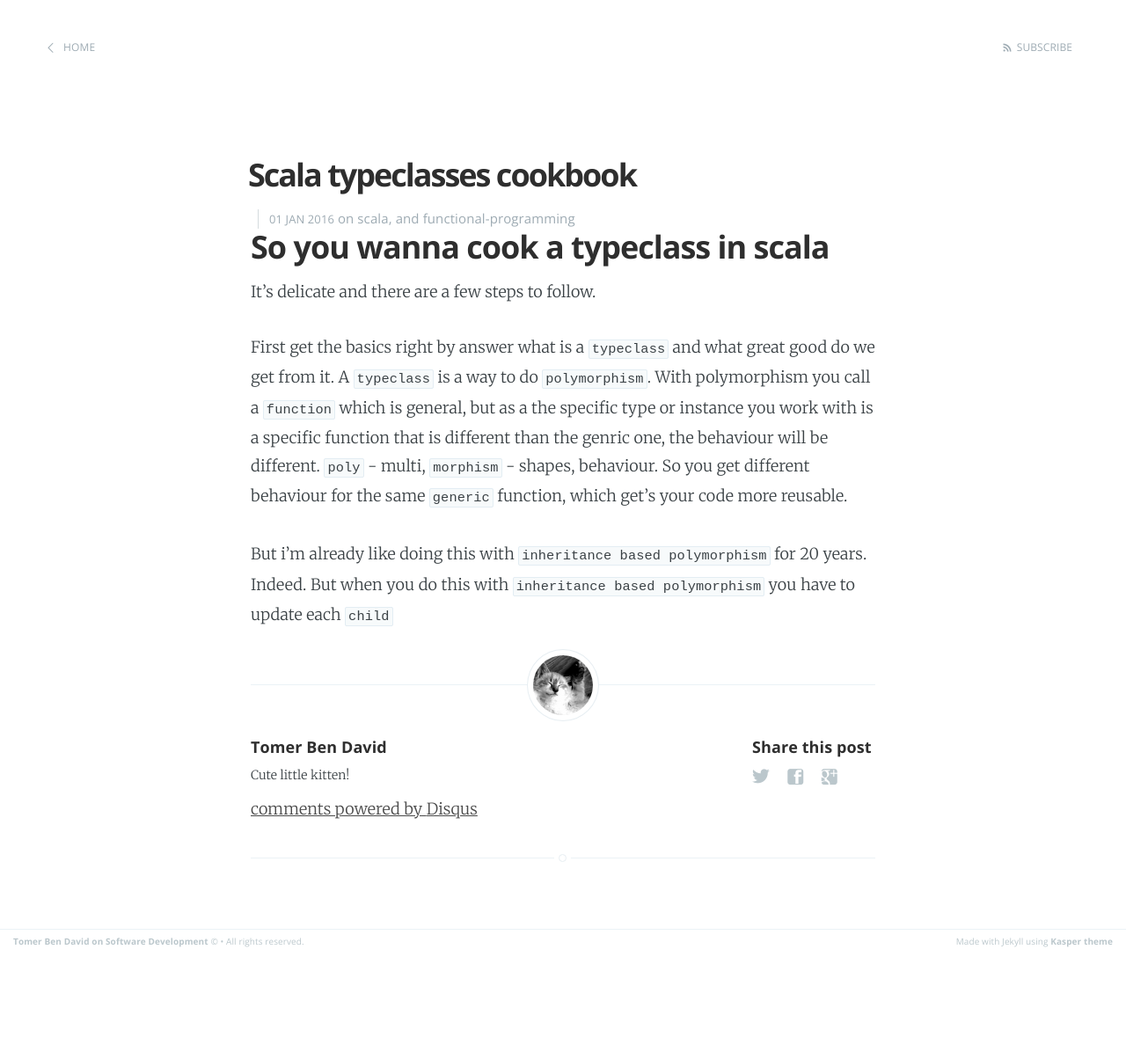
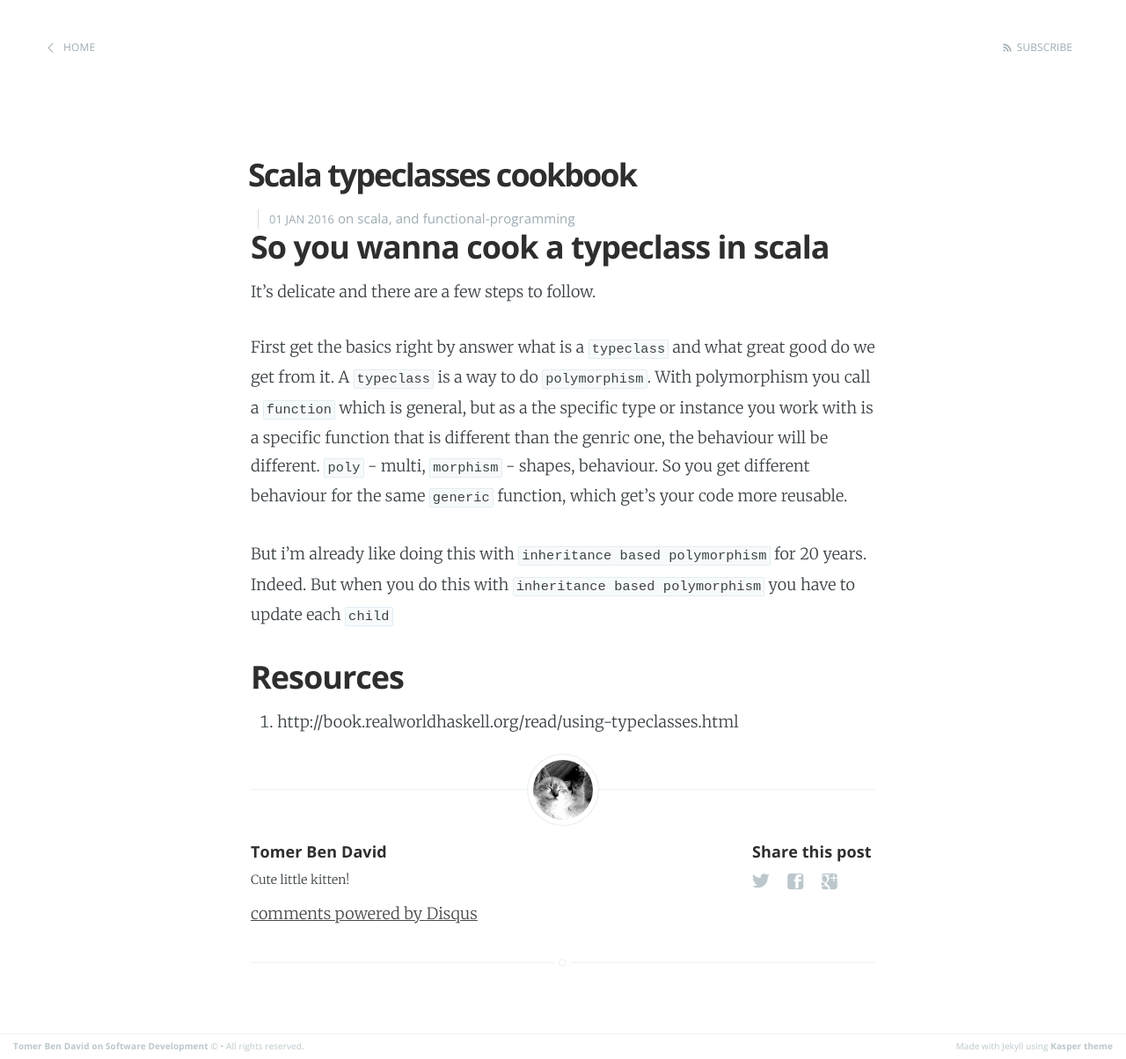
Before and after one commit to tomer-ben-david/tomer-ben-david.github.io.jekyll, a Jekyll site: the page built from _posts/2016/2016-01-01-scala-typeclasses-cookbook.md, in a window 1280 px wide. Shown: the whole page at 88% size. Built offline with Jekyll 4.4.1, drawn with Linux system fonts in a browser that asks for light colours; Markdown is read by kramdown in place of the engine named in the settings; comment, search, counter and statistics services are not loaded; before the commit the page ends 1085 px from its top, so only the background shows below that.

Commit message:
scala typeclasses explained

```diff
--- a/_posts/2016/2016-01-01-scala-typeclasses-cookbook.md
+++ b/_posts/2016/2016-01-01-scala-typeclasses-cookbook.md
@@ -13,3 +13,7 @@ It's delicate and there are a few steps to follow.
 First get the basics right by answer what is a `typeclass` and what great good do we get from it.  A `typeclass` is a way to do `polymorphism`.  With polymorphism you call a `function` which is general, but as a the specific type or instance you work with is a specific function that is different than the genric one, the behaviour will be different.  `poly` - multi, `morphism` - shapes, behaviour.  So you get different behaviour for the same `generic` function, which get's your code more reusable.
 
 But i'm already like doing this with `inheritance based polymorphism` for 20 years.  Indeed.  But when you do this with `inheritance based polymorphism` you have to update each `child`
+
+## Resources
+
+1. http://book.realworldhaskell.org/read/using-typeclasses.html
```
